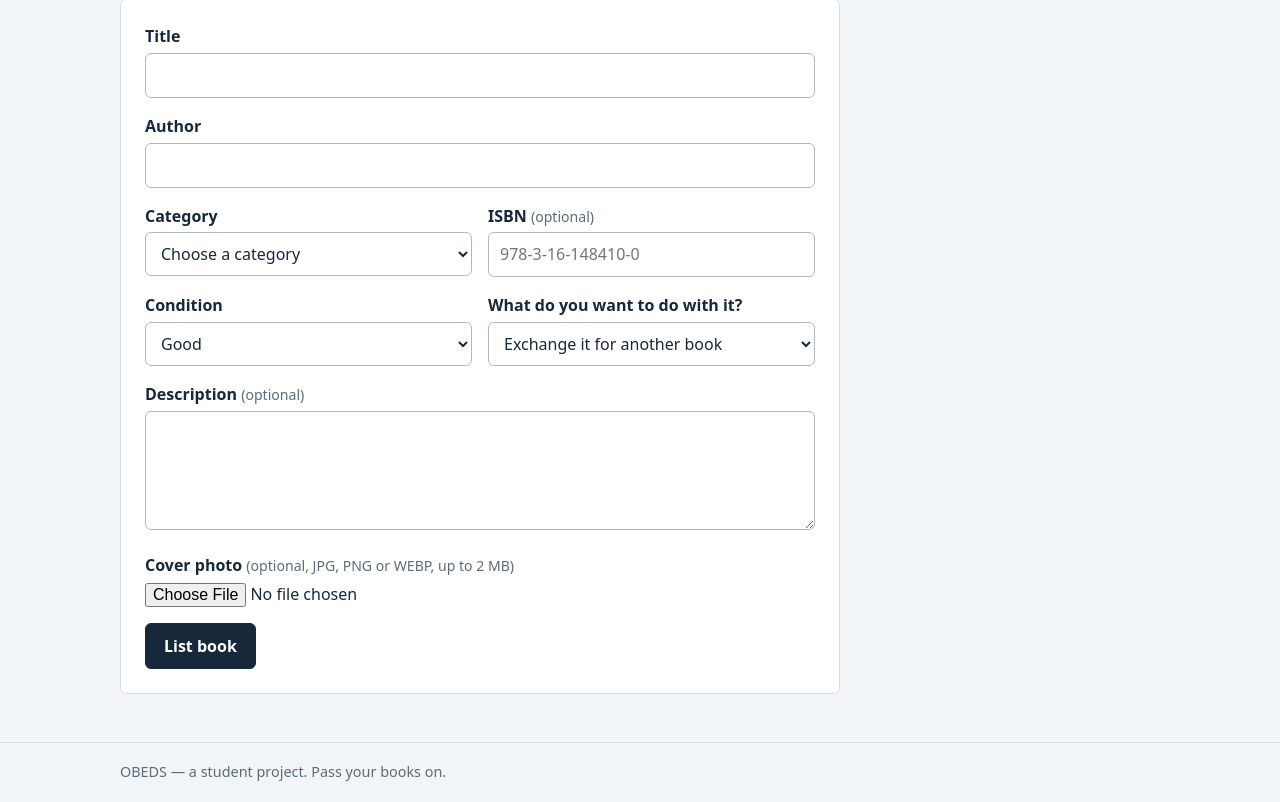
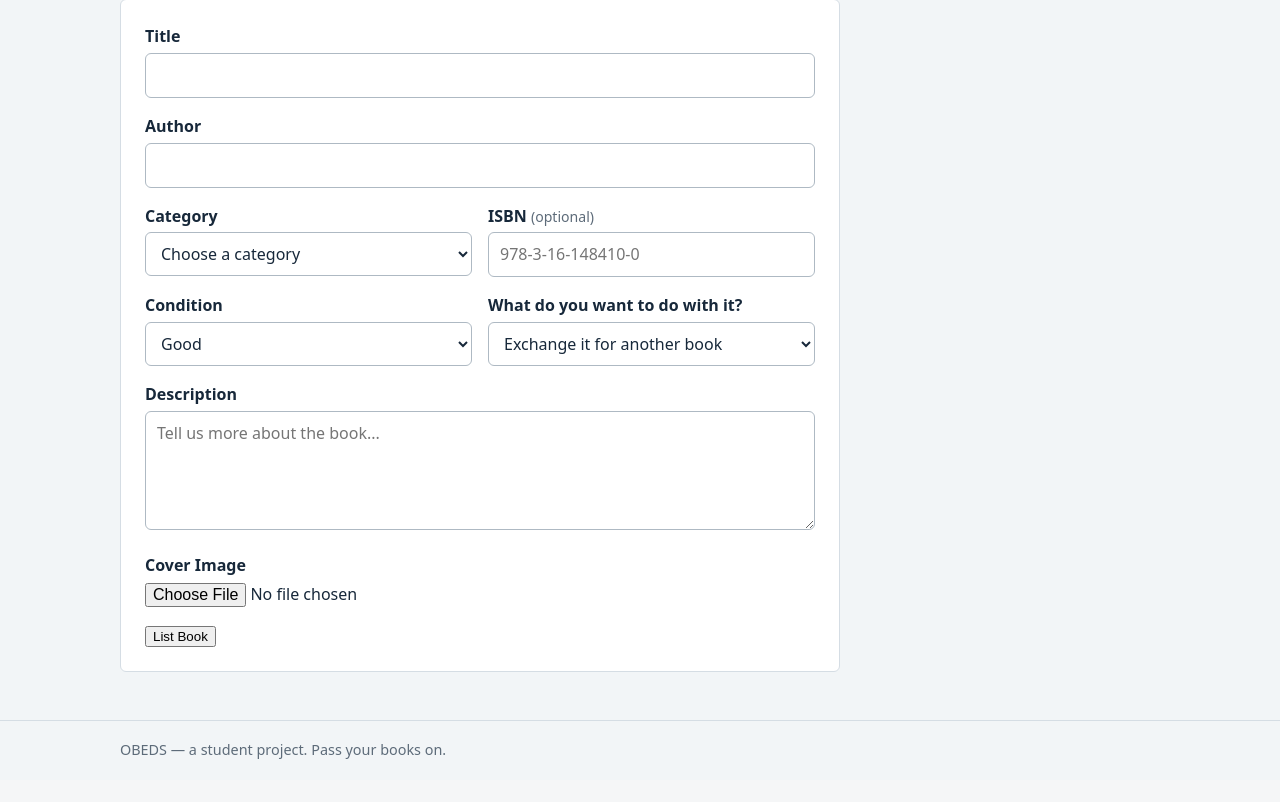
Before and after one commit to israrsherani/OBEDS, a PHP site: page /books/add_book.php in a window 1280 px wide. Shown: the part 166-968 px from the top of the page. After the commit the page ends 925 px from the top, so only its background shows below. Run offline with PHP 8.4, Linux system fonts and the light colour scheme.

Commit message:
Update book listing pages and database

```diff
--- a/books/add_book.php
+++ b/books/add_book.php
@@ -4,7 +4,6 @@ require __DIR__ . '/../includes/db.php';
 $userId = current_user_id();
 
 // Categories where the ISBN number is compulsory.
-// To add more later, just add the name here, e.g. ['Textbook', 'Competitive Exams']
 $isbnRequired = ['Textbook'];
 
 $categories = ['Fiction', 'Non-Fiction', 'Textbook', 'Competitive Exams', 'Comics', 'Self-Help', 'Science', 'Other'];
@@ -22,9 +21,9 @@ if ($_SERVER['REQUEST_METHOD'] === 'POST') {
         $old[$key] = trim($_POST[$key] ?? '');
     }
 
-    // ---------- Validation (checking the data) ----------
-    if ($old['title'] === '' || strlen($old['title']) > 200) {
-        $errors[] = 'Enter a title (up to 200 characters).';
+    // Validation
+    if ($old['title'] === '' || strlen($old['title']) > 150) {
+        $errors[] = 'Enter a title (up to 150 characters).';
     }
     if ($old['author'] === '') {
         $errors[] = 'Enter the author name.';
@@ -39,37 +38,44 @@ if ($_SERVER['REQUEST_METHOD'] === 'POST') {
         $errors[] = 'Choose exchange or donate.';
     }
 
-    // ISBN is compulsory for some categories (e.g. Textbook)
+    // ISBN is compulsory for selected categories
     if (in_array($old['category'], $isbnRequired, true) && $old['isbn'] === '') {
         $errors[] = 'Enter the ISBN. It is required for ' . $old['category'] . ' books.';
     }
-    // If an ISBN is typed, it must look like one (digits, X and dashes only)
+
+    // Validate ISBN format
     if ($old['isbn'] !== '' && !preg_match('/^[0-9Xx-]{10,17}$/', $old['isbn'])) {
         $errors[] = 'The ISBN should be 10 to 13 digits. Dashes are allowed.';
     }
 
-    // ---------- Cover image (optional) ----------
+    // Cover image upload
     $coverName = null;
     if (!empty($_FILES['cover_image']['name'])) {
         $file = $_FILES['cover_image'];
+
         if ($file['error'] !== UPLOAD_ERR_OK) {
             $errors[] = 'The image could not be uploaded. Try again.';
         } elseif ($file['size'] > 2 * 1024 * 1024) {
             $errors[] = 'The image is larger than 2 MB. Choose a smaller one.';
         } else {
-            // Check the real file type, not just the name
+            // Check the actual file type
             $mime = (new finfo(FILEINFO_MIME_TYPE))->file($file['tmp_name']);
-            $allowed = ['image/jpeg' => 'jpg', 'image/png' => 'png', 'image/webp' => 'webp'];
+            $allowed = [
+                'image/jpeg' => 'jpg',
+                'image/png' => 'png',
+                'image/webp' => 'webp'
+            ];
+
             if (!isset($allowed[$mime])) {
                 $errors[] = 'Use a JPG, PNG or WEBP image.';
             } else {
-                // Random file name so two uploads never clash
+                // Generate a unique file name
                 $coverName = bin2hex(random_bytes(12)) . '.' . $allowed[$mime];
             }
         }
     }
 
-    // ---------- Save to the database ----------
+    // Save the book to the database
     if (!$errors) {
         if ($coverName !== null) {
             move_uploaded_file(
@@ -80,9 +86,10 @@ if ($_SERVER['REQUEST_METHOD'] === 'POST') {
 
         $stmt = $pdo->prepare(
             'INSERT INTO books
-             (user_id, title, author, isbn, category, book_condition, listing_type, description, cover_image)
+             (ownerId, title, author, isbn, category, book_condition, listing_type, description, cover_image)
              VALUES (?, ?, ?, ?, ?, ?, ?, ?, ?)'
         );
+
         $stmt->execute([
             $userId,
             $old['title'],
@@ -101,9 +108,11 @@ if ($_SERVER['REQUEST_METHOD'] === 'POST') {
 }
 
 $pageTitle = 'List a book';
-$active    = 'add';
+$active = 'add';
+
 require __DIR__ . '/../includes/header.php';
 ?>
+
 <h1>List a book</h1>
 
 <?php if ($errors): ?>
@@ -117,6 +126,7 @@ require __DIR__ . '/../includes/header.php';
 <?php endif; ?>
 
 <form class="form-card" method="post" enctype="multipart/form-data">
+
     <div class="field">
         <label for="title">Title</label>
         <input type="text" id="title" name="title" value="<?= e($old['title']) ?>" required>
@@ -133,10 +143,13 @@ require __DIR__ . '/../includes/header.php';
             <select id="category" name="category" required>
                 <option value="">Choose a category</option>
                 <?php foreach ($categories as $c): ?>
-                    <option value="<?= e($c) ?>" <?= $old['category'] === $c ? 'selected' : '' ?>><?= e($c) ?></option>
+                    <option value="<?= e($c) ?>" <?= $old['category'] === $c ? 'selected' : '' ?>>
+                        <?= e($c) ?>
+                    </option>
                 <?php endforeach; ?>
             </select>
         </div>
+
         <div class="field">
             <label for="isbn">ISBN <span class="hint" id="isbn-hint">(optional)</span></label>
             <input type="text" id="isbn" name="isbn" value="<?= e($old['isbn']) ?>" placeholder="978-3-16-148410-0">
@@ -148,47 +161,37 @@ require __DIR__ . '/../includes/header.php';
             <label for="book_condition">Condition</label>
             <select id="book_condition" name="book_condition">
                 <?php foreach (['new' => 'New', 'good' => 'Good', 'fair' => 'Fair', 'poor' => 'Poor'] as $v => $label): ?>
-                    <option value="<?= $v ?>" <?= $old['book_condition'] === $v ? 'selected' : '' ?>><?= $label ?></option>
+                    <option value="<?= $v ?>" <?= $old['book_condition'] === $v ? 'selected' : '' ?>>
+                        <?= $label ?>
+                    </option>
                 <?php endforeach; ?>
             </select>
         </div>
+
         <div class="field">
             <label for="listing_type">What do you want to do with it?</label>
             <select id="listing_type" name="listing_type">
-                <option value="exchange" <?= $old['listing_type'] === 'exchange' ? 'selected' : '' ?>>Exchange it for another book</option>
-                <option value="donate" <?= $old['listing_type'] === 'donate' ? 'selected' : '' ?>>Donate it for free</option>
+                <option value="exchange" <?= $old['listing_type'] === 'exchange' ? 'selected' : '' ?>>
+                    Exchange it for another book
+                </option>
+                <option value="donate" <?= $old['listing_type'] === 'donate' ? 'selected' : '' ?>>
+                    Donate it
+                </option>
             </select>
         </div>
     </div>
 
     <div class="field">
-        <label for="description">Description <span class="hint">(optional)</span></label>
-        <textarea id="description" name="description" rows="4"><?= e($old['description']) ?></textarea>
+        <label for="description">Description</label>
+        <textarea id="description" name="description" rows="4" placeholder="Tell us more about the book..."><?= e($old['description']) ?></textarea>
     </div>
 
     <div class="field">
-        <label for="cover_image">Cover photo <span class="hint">(optional, JPG, PNG or WEBP, up to 2 MB)</span></label>
-        <input type="file" id="cover_image" name="cover_image" accept="image/jpeg,image/png,image/webp">
+        <label for="cover_image">Cover Image</label>
+        <input type="file" id="cover_image" name="cover_image" accept="image/*">
     </div>
 
-    <button class="btn" type="submit">List book</button>
+    <button type="submit">List Book</button>
 </form>
 
-<script>
-    // Categories that need an ISBN (same list as in PHP above)
-    var isbnRequired = <?= json_encode($isbnRequired) ?>;
-
-    function updateForm() {
-        // 1. ISBN: compulsory for Textbook, optional for the others
-        var category = document.getElementById('category').value;
-        var needIsbn = isbnRequired.indexOf(category) !== -1;
-        document.getElementById('isbn').required = needIsbn;
-        document.getElementById('isbn-hint').textContent = needIsbn ? '(required for this category)' : '(optional)';
-
-    }
-
-    // Run when the category changes, and once when the page opens
-    document.getElementById('category').addEventListener('change', updateForm);
-    updateForm();
-</script>
 <?php require __DIR__ . '/../includes/footer.php'; ?>
--- a/books/delete_book.php
+++ b/books/delete_book.php
@@ -10,7 +10,7 @@ if ($_SERVER['REQUEST_METHOD'] !== 'POST') {
 $bookId = (int) ($_POST['book_id'] ?? 0);
 
 // Find the book first
-$stmt = $pdo->prepare('SELECT user_id, cover_image FROM books WHERE id = ?');
+$stmt = $pdo->prepare('SELECT ownerId, cover_image FROM books WHERE bookId = ?');
 $stmt->execute([$bookId]);
 $book = $stmt->fetch();
 
@@ -22,13 +22,13 @@ if (!$book) {
 // Security check: only the owner or an admin may delete.
 // The button is hidden for others, but we check again here
 // because someone could try to send the request manually.
-if (!can_delete_book($book['user_id'])) {
+if (!can_delete_book($book['ownerId'])) {
     header('Location: list_books.php?msg=notallowed');
     exit;
 }
 
 // Delete the book from the database
-$pdo->prepare('DELETE FROM books WHERE id = ?')->execute([$bookId]);
+$pdo->prepare('DELETE FROM books WHERE bookId = ?')->execute([$bookId]);
 
 // Also remove its cover image file, if it has one
 if ($book['cover_image']) {
--- a/includes/db.php
+++ b/includes/db.php
@@ -1,12 +1,13 @@
+
 <?php
-// Start the session once (needed to know who is logged in)
+// Start the session once
 if (session_status() === PHP_SESSION_NONE) {
     session_start();
 }
 
-// XAMPP default: user = root, password = empty
+// Database connection settings
 $host = 'localhost';
-$db   = 'obeds';
+$db   = 'obeds-db';
 $user = 'root';
 $pass = '';
 
@@ -16,33 +17,33 @@ try {
         $user,
         $pass,
         [
-            PDO::ATTR_ERRMODE            => PDO::ERRMODE_EXCEPTION,
+            PDO::ATTR_ERRMODE => PDO::ERRMODE_EXCEPTION,
             PDO::ATTR_DEFAULT_FETCH_MODE => PDO::FETCH_ASSOC,
         ]
     );
 } catch (PDOException $e) {
-    die('Database connection failed: ' . $e->getMessage());
+    die('Database connection failed. Please check the database settings.');
 }
 
-// Makes text safe to show on a page (stops XSS attacks)
+// Makes text safe to display on a page
 function e($v) {
     return htmlspecialchars((string)$v, ENT_QUOTES, 'UTF-8');
 }
 
-// ---------- User helpers ----------
-// TODO: when the login feature is built, the login page must set
-//   $_SESSION['user_id'] and $_SESSION['role'] ('admin' or 'user').
-// Until then we pretend user 1 is logged in.
-
+// Get the logged-in user's ID
 function current_user_id() {
-    return $_SESSION['user_id'] ?? 1;
+    return $_SESSION['user_id'] ?? null;
 }
 
+// Check whether the logged-in user is an admin
 function is_admin() {
     return ($_SESSION['role'] ?? '') === 'admin';
 }
+function can_delete_book($ownerId) {
+    if (is_admin()) {
+        return true;
+    }
 
-// A book can be deleted by its owner, or by an admin
-function can_delete_book($ownerId) {
-    return is_admin() || (int)$ownerId === (int)current_user_id();
+    return current_user_id() !== null
+        && (int)$ownerId === (int)current_user_id();
 }
--- a/index.php
+++ b/index.php
@@ -7,13 +7,12 @@ $active    = 'home';
 
 // Count how many available books there are of each type
 $counts = ['exchange' => 0, 'donate' => 0];
-$rows = $pdo->query("SELECT listing_type, COUNT(*) AS n FROM books WHERE status = 'available' GROUP BY listing_type")->fetchAll();
+$rows = $pdo->query("SELECT listing_type, COUNT(*) AS n FROM books WHERE status = 'Available' GROUP BY listing_type")->fetchAll();
 foreach ($rows as $r) {
     if (isset($counts[$r['listing_type']])) {
         $counts[$r['listing_type']] = (int) $r['n'];
     }
 }
-
 require __DIR__ . '/includes/header.php';
 ?>
 <section class="hero">
```
Also changed, not shown: books/list_books.php (+4 -4 lines), database/list_a_book.sql (+14 -19 lines).
